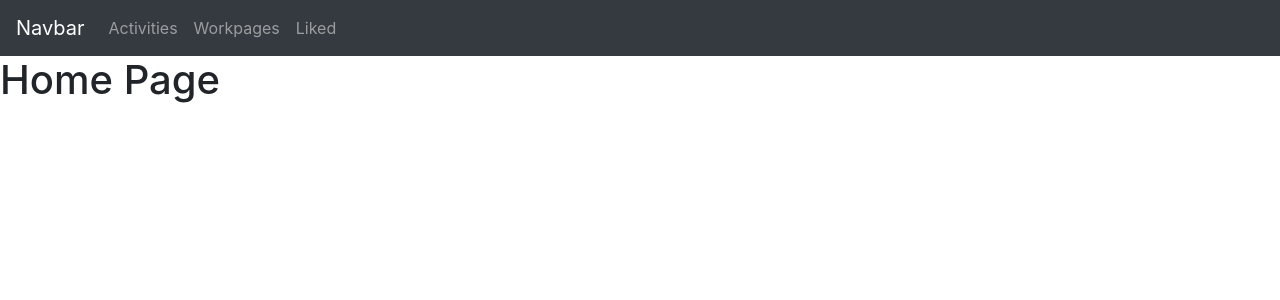
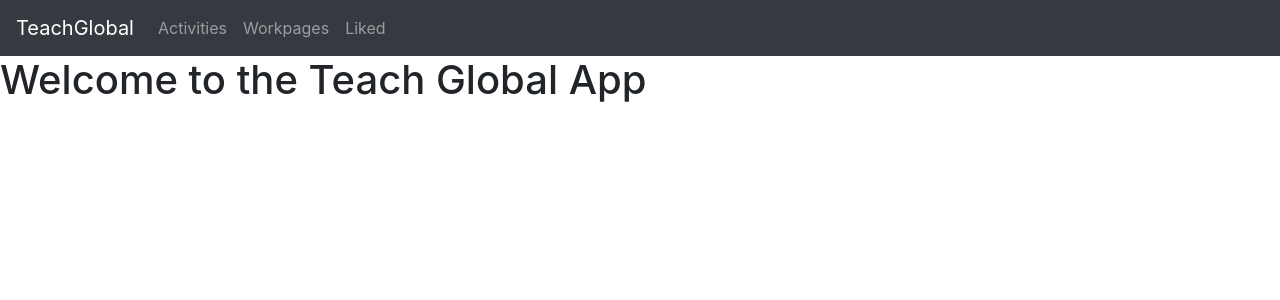
Before and after one commit to AsafAaronson/TeachGlobalApp-Frontend, a React (Create React App) app: page / in a window 1280 px wide. Shown: the top 300 px of the page. Built offline with nearby package versions, Linux system fonts and the light colour scheme.

Commit message:
adding description to Workpage page + more

```diff
--- a/src/App.js
+++ b/src/App.js
@@ -1,5 +1,6 @@
 import React, { Component } from "react";
 import { BrowserRouter as Router, Route, Switch } from "react-router-dom";
+import HomePage from "./pages/HomePage";
 import Activities from "./pages/Activities"; // props: data, raiseLike (function)
 import Workpages from "./pages/Workpages"; // props: data, raiseLike (function)
 import Liked from "./pages/Liked"; // props: data, raiseLike (function)
@@ -80,7 +81,9 @@ class App extends Component {
                             <Route
                                 exact
                                 path="/"
-                                render={() => <h1>Home Page</h1>}
+                                render={() => (
+                                    <HomePage />
+                                )}
                             />
                             {/* Activities Page Route */}
                             <Route
--- a/src/components/Navbar.jsx
+++ b/src/components/Navbar.jsx
@@ -6,7 +6,7 @@ class Navbar extends Component {
         return(
         <div>
             <nav className="navbar navbar-expand-md bg-dark navbar-dark">
-                <a className="navbar-brand" href="/">Navbar</a>
+                <a className="navbar-brand" href="/">TeachGlobal</a>
                 <button className="navbar-toggler" type="button" data-toggle="collapse" data-target="#collapsibleNavbar">
                     <span className="navbar-toggler-icon"></span>
                 </button>
--- a/src/components/PageHeaderCard.jsx
+++ b/src/components/PageHeaderCard.jsx
@@ -12,7 +12,7 @@ class PageHeaderCard extends Component {
     render() {
         return (
             <div>
-                <div className="row justify-content-center">
+                <div className="row justify-content-center mb-2">
                     <div className="col col-md-10 col-lg-8">
                         <div className="card shadow-sm text-center">
                             <div className="card-body">
--- /dev/null
+++ b/src/pages/HomePage.js
@@ -0,0 +1,13 @@
+import React, { Component } from 'react';
+
+class HomePage extends Component {
+    render() {
+        return (
+            <div>
+                <h1>Welcome to the Teach Global App</h1>
+            </div>
+        );
+    }
+}
+
+export default HomePage;
--- a/src/pages/WorkpagePage.js
+++ b/src/pages/WorkpagePage.js
@@ -1,5 +1,6 @@
 import React, { Component } from "react";
 import PageHeaderCard from "../components/PageHeaderCard";
+import Card from "../components/Card";
 
 //props: workpage:{id, title, description, content:{picture}, isLiked}, raiseLike
 
@@ -19,13 +20,24 @@ class WorkpagePage extends Component {
                     parentLink="/workpages"
                     raiseLike= {id => this.raiseLike(id)}
                 />
+                {/* Page Description */}
+                <div className="row justify-content-center">
+                    <div className="col col-md-10 col-lg-8 text-center">
+                        <Card description={this.props.workpage.description} />
+                    </div>
+                </div>
                 {/* Content Picture */}
                 <div className="row justify-content-center">
                     <div className="col col-md-10 col-lg-8 text-center">
-                        <img
-                            src={this.props.workpage.content.imgUrl}
-                            alt={this.props.workpage.title}
-                        />
+                        <div className="card shadow-sm text-center">
+                            <div className="card-body">
+                                <img
+                                    src={this.props.workpage.content.imgUrl}
+                                    alt={this.props.workpage.title}
+                                />
+                            </div>
+                        </div>
+
                     </div>
                 </div>
             </div>
```
